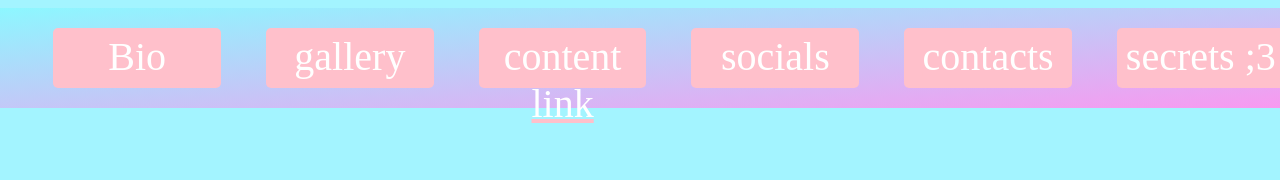
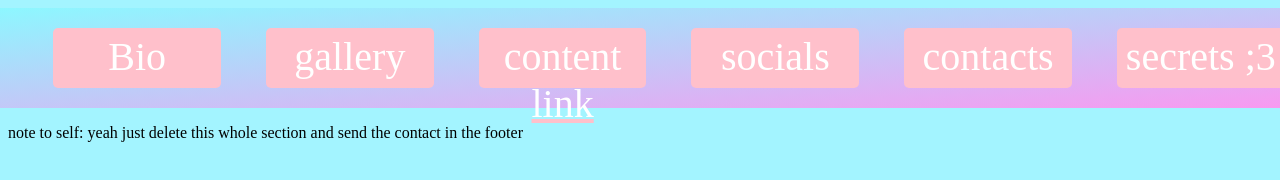
Before and after one commit to eyeyamnewb/eyeyamnewb.github.io, a plain HTML site: page contact.html in a window 1280 px wide. Drawn offline with Linux system fonts and the light colour scheme.

Commit message:
Update contact.html

```diff
--- a/contact.html
+++ b/contact.html
@@ -20,5 +20,10 @@
 </header>
 <body>
 
+<div class="contacts" Id="note"> <p>
+note to self: yeah just delete this whole section and send the contact in the footer
+</p> </div>
+
+
 </body>
 </html>
```
